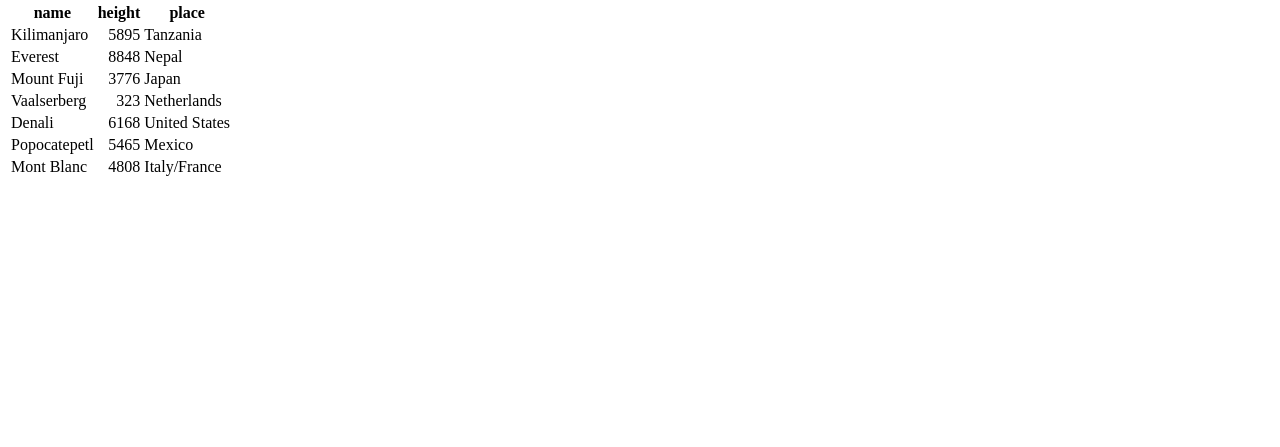
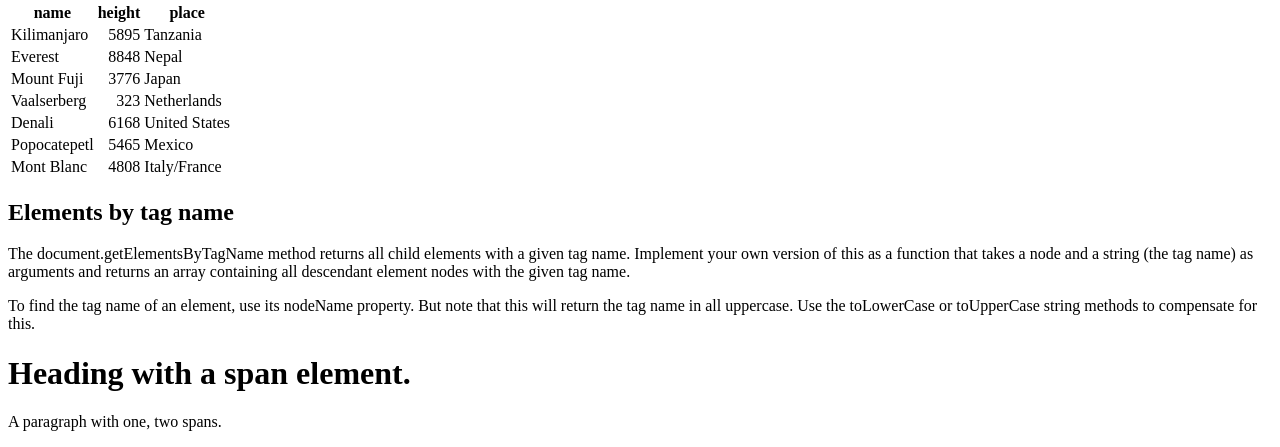
Before and after one commit to RenanTorresDaitan/estudos-javascript, a plain HTML site: page eloquent-javascript/EJS-12.html in a window 1280 px wide. Shown: the part 474-921 px from the top of the page. Before the commit the page ends 800 px from the top, so only its background shows below. Drawn offline with Linux system fonts and the light colour scheme.

Commit message:
[EJS-12]: Solved the 'Elements by Tag Name' exercise

```diff
--- a/eloquent-javascript/EJS-12.html
+++ b/eloquent-javascript/EJS-12.html
@@ -73,18 +73,18 @@
         const table = document.createElement("table");
         const trHeadings = document.createElement("tr");
         Object.keys(array[0]).forEach((key) => {
-          trHeadings.appendChild(createCell("th",key));
+          trHeadings.appendChild(createCell("th", key));
         });
         table.appendChild(trHeadings);
         array.forEach((item) => {
           const { name, height, place } = item;
           const tableRow = document.createElement("tr");
-          tableRow.appendChild(createCell("td",name));
-          tableRow.appendChild(createCell("td",height, "right"));
-          tableRow.appendChild(createCell("td",place));
+          tableRow.appendChild(createCell("td", name));
+          tableRow.appendChild(createCell("td", height, "right"));
+          tableRow.appendChild(createCell("td", place));
           table.appendChild(tableRow);
         });
-        console.log(table);
+
         function createCell(type, text, align) {
           const cell = document.createElement(type);
           cell.textContent = text;
@@ -96,5 +96,46 @@
       const mountains_div = document.getElementById("mountains");
       mountains_div.appendChild(createTableFromArray(MOUNTAINS));
     </script>
+
+    <h2>Elements by tag name</h2>
+    <p>
+      The document.getElementsByTagName method returns all child elements with a
+      given tag name. Implement your own version of this as a function that
+      takes a node and a string (the tag name) as arguments and returns an array
+      containing all descendant element nodes with the given tag name.
+    </p>
+
+    <p>
+      To find the tag name of an element, use its nodeName property. But note
+      that this will return the tag name in all uppercase. Use the toLowerCase
+      or toUpperCase string methods to compensate for this.
+    </p>
+    <div id="elements-by-tag-name">
+      <h1>Heading with a <span>span</span> element.</h1>
+      <p>A paragraph with <span>one</span>, <span>two</span> spans.</p>
+    </div>
+
+    <script>
+      function byTagName(node, tagName, array =[]) {
+        if (node.nodeType == Node.ELEMENT_NODE) {
+          for (let child of node.childNodes) {
+            if (byTagName(child, tagName, array)) {
+              if (child.nodeName.toLowerCase() == tagName) {
+                array.push(child.nodeName.toLowerCase());
+              }
+            }
+          }
+        }
+        return array;
+      }
+
+      console.log(byTagName(document.getElementById("elements-by-tag-name"), "h1").length);
+      // → 1
+      console.log(byTagName(document.getElementById("elements-by-tag-name"), "span").length);
+      // → 3
+      let para = document.getElementById("elements-by-tag-name").querySelector("p");
+      console.log(byTagName(para, "span").length);
+      // → 2
+    </script>
   </body>
 </html>
```
